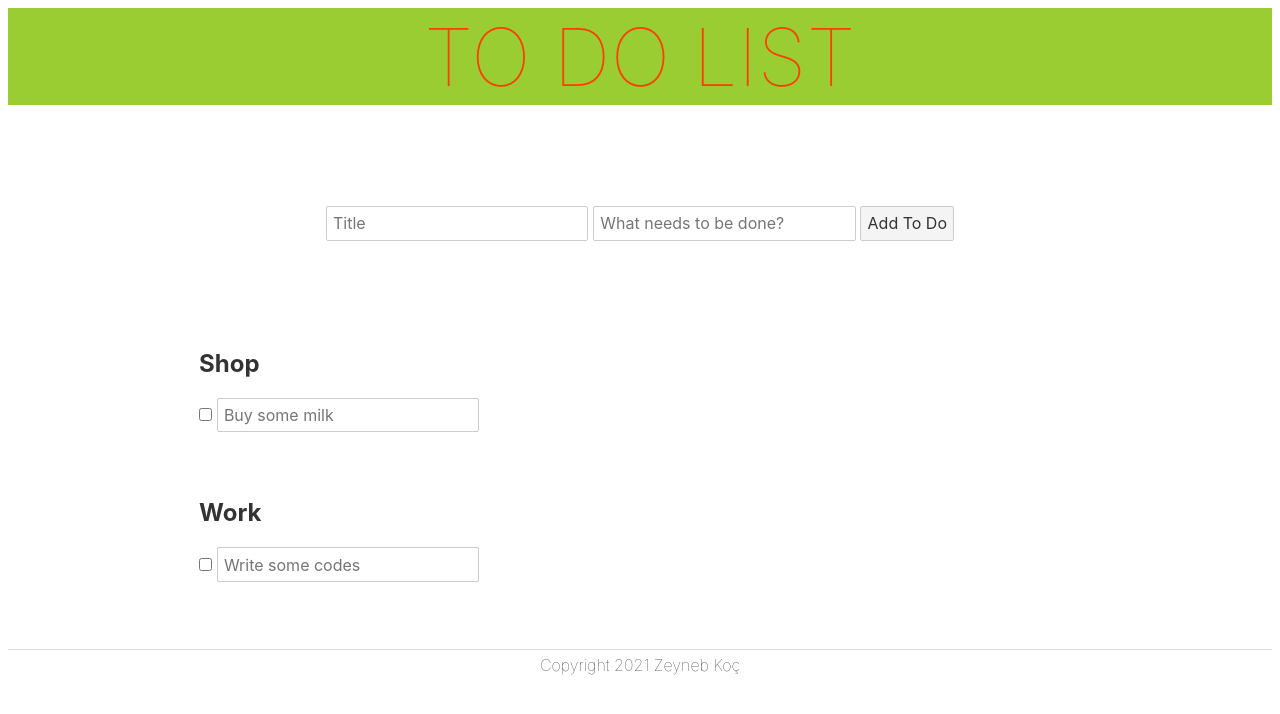
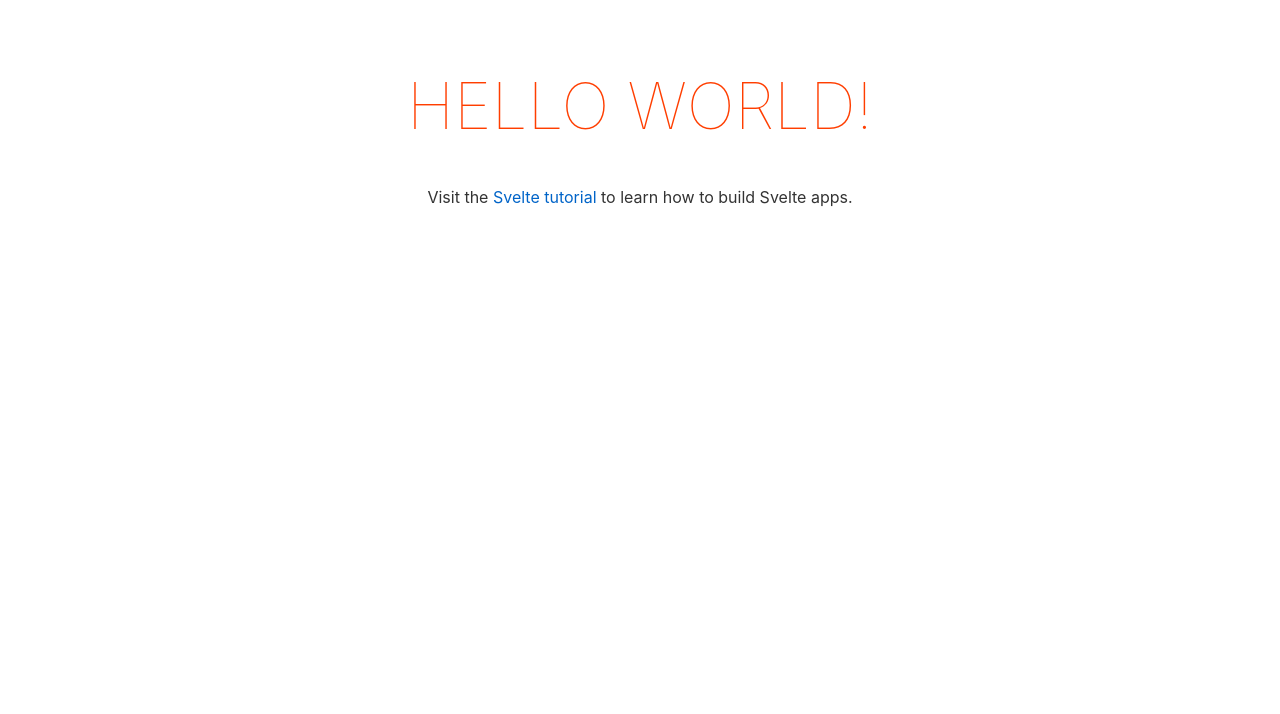
Before and after one commit to ZeynebKoc/Todo-Project, a Svelte app: page / in a window 1280 px wide. Shown: the top 714 px of the page. Built offline with nearby package versions, Linux system fonts and the light colour scheme.

Commit message:
first commit

```diff
--- a/src/App.svelte
+++ b/src/App.svelte
@@ -1,54 +1,30 @@
 <script>
-	import Header from './component/Header.svelte';
-	import Footer from './component/Footer.svelte';
-	import Form from './component/Form.svelte';
-
-
-	let todos = [
-		{title: 'Shop', description: 'Buy some milk', id:0},
-		{title: 'Work', description: 'Write some codes', id:1},
-	]
-
-	const addTodo = (e) => {
-		 const todo = e.detail;
-		 todos = [todo, ...todos];
-	}
+	export let name;
 </script>
 
-<Header />
 <main>
-	<Form on:addTodo={addTodo}/>
-
-	{#each todos as todo (todo.id)}
-		<div class='left'>
-			<h2>{todo.title}</h2>
-	<input type='checkbox'>
-
-	<input type='text' placeholder={todo.description}>
-		</div>
-	{/each}
+	<h1>Hello {name}!</h1>
+	<p>Visit the <a href="https://svelte.dev/tutorial">Svelte tutorial</a> to learn how to build Svelte apps.</p>
 </main>
-<Footer />
-
 
 <style>
-	.left {
-		border: 1px solid white;
-		border-radius: 5px;
-		text-align: left;
-		padding: 8px;
-		margin-top: 20px;
+	main {
+		text-align: center;
+		padding: 1em;
+		max-width: 240px;
+		margin: 0 auto;
 	}
 
-
-	main {
-		display:flex;
-		flex-direction: column;
-		align-items: flex-start;
-		text-align: center;
-		padding: 10px;
-		max-width: 900px;
-		margin: 40px auto;
+	h1 {
+		color: #ff3e00;
+		text-transform: uppercase;
+		font-size: 4em;
+		font-weight: 100;
 	}
 
+	@media (min-width: 640px) {
+		main {
+			max-width: none;
+		}
+	}
 </style>
```
